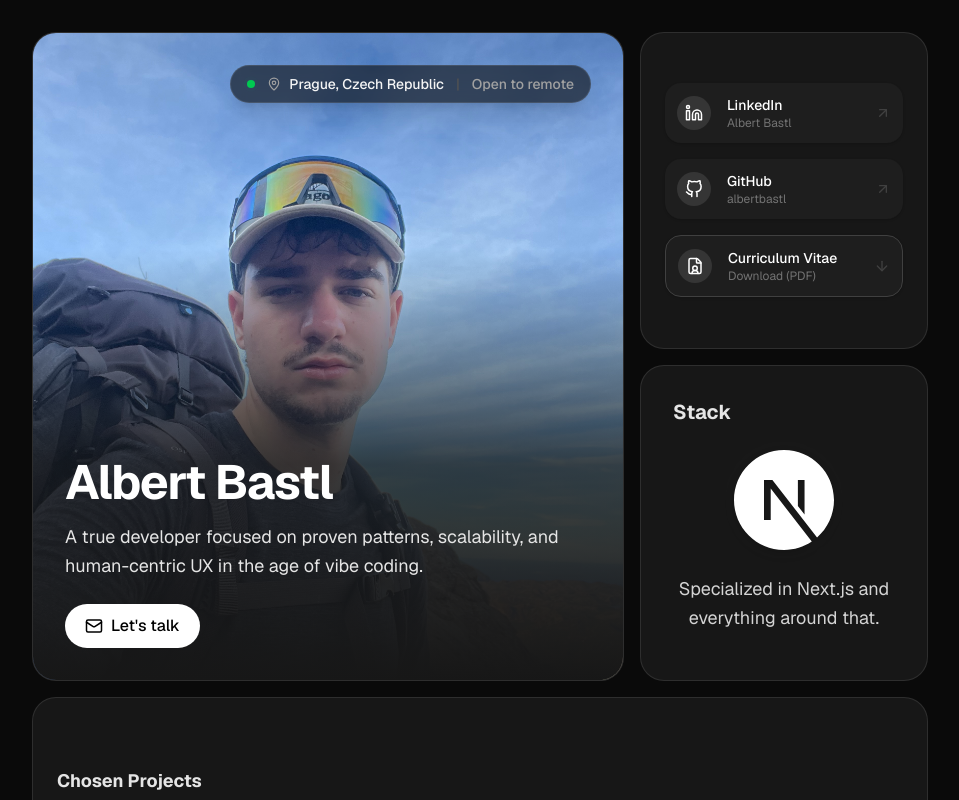
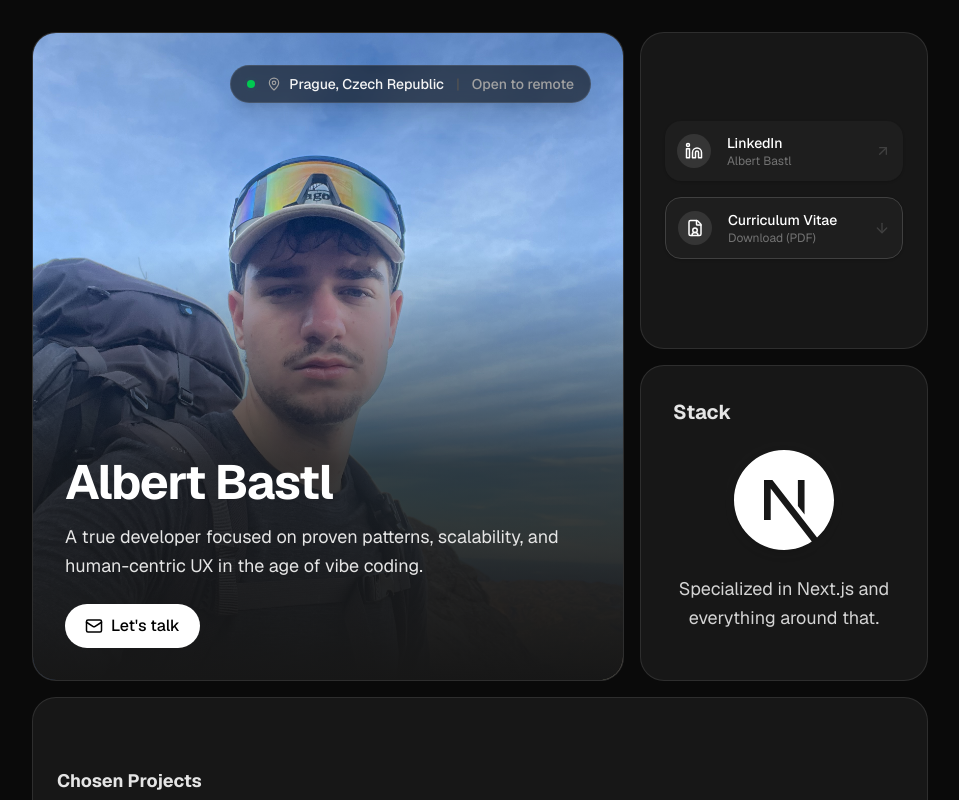
Before and after one commit to albertbastl/Portfolio, a Next.js app: page / in a window 1280 px wide. Shown: the top 800 px of the page, without its empty margins (160-1119 px from the left). Built offline with nearby package versions, Linux system fonts and the light colour scheme.

Commit message:
github removed

```diff
--- a/app/page.tsx
+++ b/app/page.tsx
@@ -3,7 +3,7 @@
 import Image from "next/image";
 import { motion } from "framer-motion";
 import { Mail, MapPin, ArrowUpRight, ArrowDown, FileUser } from "lucide-react";
-import { FiGithub, FiLinkedin } from "react-icons/fi";
+import { FiLinkedin } from "react-icons/fi";
 import { SiNextdotjs } from "react-icons/si";
 
 export default function Home() {
@@ -95,17 +95,6 @@ export default function Home() {
             <ArrowUpRight size={16} className="text-neutral-700 group-hover:text-blue-400 transition-colors" />
           </a>
 
-          <a href="https://github.com/albertbastl" target="_blank" rel="noopener noreferrer" className="group flex items-center gap-4 p-3 rounded-2xl bg-white/[0.03] hover:bg-white/[0.08] transition-colors shadow-sm">
-            <div className="p-2 bg-white/10 rounded-full text-white group-hover:scale-110 transition-transform">
-              <FiGithub size={18} />
-            </div>
-            <div className="flex-grow">
-              <p className="text-white font-medium text-sm group-hover:text-red-500 transition-colors">GitHub</p>
-              <p className="text-neutral-500 text-xs">albertbastl</p>
-            </div>
-            <ArrowUpRight size={16} className="text-neutral-700 group-hover:text-neutral-100 transition-colors" />
-          </a>
-
           <a href="/CV-Albert-Bastl.pdf" download className="group flex items-center gap-4 p-3 rounded-2xl bg-white/[0.03] hover:bg-white/[0.08] transition-colors shadow-sm border border-neutral-700 hover:border-neutral-500">
             <div className="p-2 bg-white/10 rounded-full text-white group-hover:scale-110 transition-transform">
               <FileUser size={18} />
@@ -156,7 +145,6 @@ export default function Home() {
                 link: "https://www.iansa.eu",
                 tags: ["PHP"]
               },
-            // ZDE JE ZMĚNA: explicitní definice typu pro parametr `project`
             ].map((project: { name: string; desc: string; link: string; tags: string[]; disabled?: boolean }, i) => {
               if (project.disabled) {
                 return (
@@ -179,7 +167,6 @@ export default function Home() {
                   <div>
                     <h3 className="font-semibold text-white group-hover:text-neutral-300 transition-colors text-base">{project.name}</h3>
                     <p className="text-sm text-neutral-500 mt-1 mb-3">{project.desc}</p>
-                    {/* Zde jsou přidány štítky pro projekty */}
                     <div className="flex flex-wrap gap-2">
                       {project.tags?.map((tag, tagIndex) => (
                         <span
```
